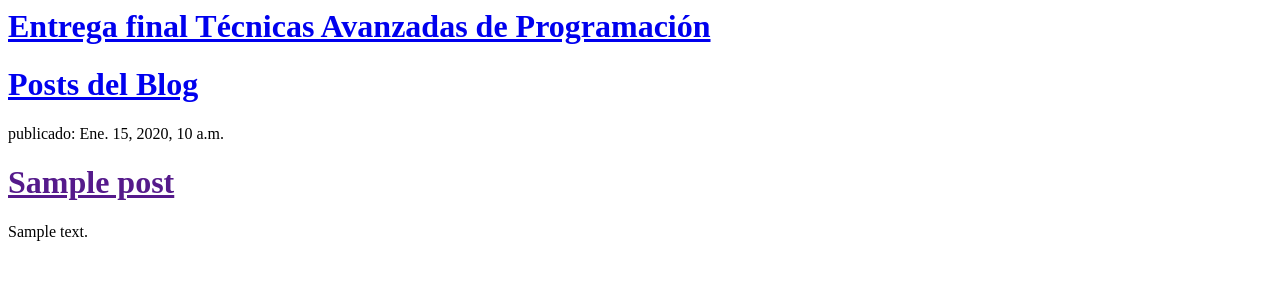
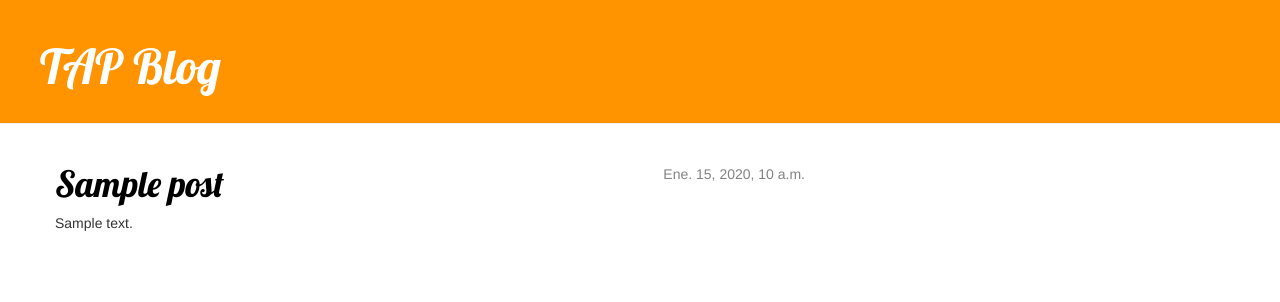
Before and after one commit to jbugian/Django-Blog, a Django app: template blog/templates/blog/post_list.html in a window 1280 px wide. Shown: the top 302 px of the page. Run offline with Django 3.2, Linux system fonts and the light colour scheme; the template is opened without the code that fills it: values that come from a table or form of the project are taken from there, others are empty; tables that the repository leaves empty hold one stand-in row (values such as "Sample post"); some libraries are stand-ins or nearby versions.

Commit message:
Se agregan vistas y plantilla detalle del blog

```diff
--- /dev/null
+++ b/blog/static/css/blog.css
@@ -0,0 +1,47 @@
+.page-header {
+    background-color: #ff9400;
+    margin-top: 0;
+    padding: 20px 20px 20px 40px;
+}
+
+.page-header h1, .page-header h1 a, .page-header h1 a:visited, .page-header h1 a:active {
+    color: #ffffff;
+    font-size: 36pt;
+    text-decoration: none;
+}
+
+.content {
+    margin-left: 40px;
+}
+
+h1, h2, h3, h4 {
+    font-family: 'Lobster', cursive;
+}
+
+.date {
+    float: right;
+    color: #828282;
+}
+
+.save {
+    float: right;
+}
+
+.post-form textarea, .post-form input {
+    width: 100%;
+}
+
+.top-menu, .top-menu:hover, .top-menu:visited {
+    color: #ffffff;
+    float: right;
+    font-size: 26pt;
+    margin-right: 20px;
+}
+
+.post {
+    margin-bottom: 70px;
+}
+
+.post h1 a, .post h1 a:visited {
+    color: #000000;
+}
--- /dev/null
+++ b/blog/templates/blog/base.html
@@ -0,0 +1,23 @@
+{% load static %}
+<html>
+    <head>
+        <title>TAP</title>
+        <link rel="stylesheet" href="//maxcdn.bootstrapcdn.com/bootstrap/3.2.0/css/bootstrap.min.css">
+        <link rel="stylesheet" href="//maxcdn.bootstrapcdn.com/bootstrap/3.2.0/css/bootstrap-theme.min.css">
+        <link href='//fonts.googleapis.com/css?family=Lobster&subset=latin,latin-ext' rel='stylesheet' type='text/css'>
+        <link rel="stylesheet" href="{% static 'css/blog.css' %}">
+    </head>
+    <body>
+        <div class="page-header">
+            <h1><a href="/">TAP Blog</a></h1>
+        </div>
+        <div class="content container">
+            <div class="row">
+                <div class="col-md-8">
+                    {% block content %}
+                    {% endblock %}
+                </div>
+            </div>
+        </div>
+    </body>
+</html>
--- a/blog/templates/blog/post_list.html
+++ b/blog/templates/blog/post_list.html
@@ -1,11 +1,13 @@
-<html>
-    <head>
-        <title>Final TAP</title>
-    </head>
-    <body>
-        <div>
-            <h1><a href="/">Entrega final Técnicas Avanzadas de Programación</a></h1>
+{% extends 'blog/base.html' %}
+
+{% block content %}
+    {% for post in posts %}
+        <div class="post">
+            <div class="date">
+                {{ post.published_date }}
+            </div>
+            <h1><a href="{% url 'post_detail' pk=post.pk %}">{{ post.title }}</a></h1>
+            <p>{{ post.text|linebreaksbr }}</p>
         </div>
-        <div><h1><a href = "/"> Posts del Blog </a></ h1></div>{% for post in posts %} <div><p> publicado: {{ post.published_date }} </p><h1><a href = "">{{ post.title }} </a></h1><p>{{ post.text|linebreaksbr }} </p></div>{% endfor %}
-    </body>
-</html>
+    {% endfor %}
+{% endblock %}
--- a/blog/urls.py
+++ b/blog/urls.py
@@ -3,4 +3,5 @@ from . import views
 
 urlpatterns = [
     path('', views.post_list, name='post_list'),
+    path('post/<int:pk>/', views.post_detail, name='post_detail'),
 ]
```
Also changed, not shown: blog/templates/blog/post_detail.html (added, +13 -0 lines), blog/views.py (+7 -1 lines).
